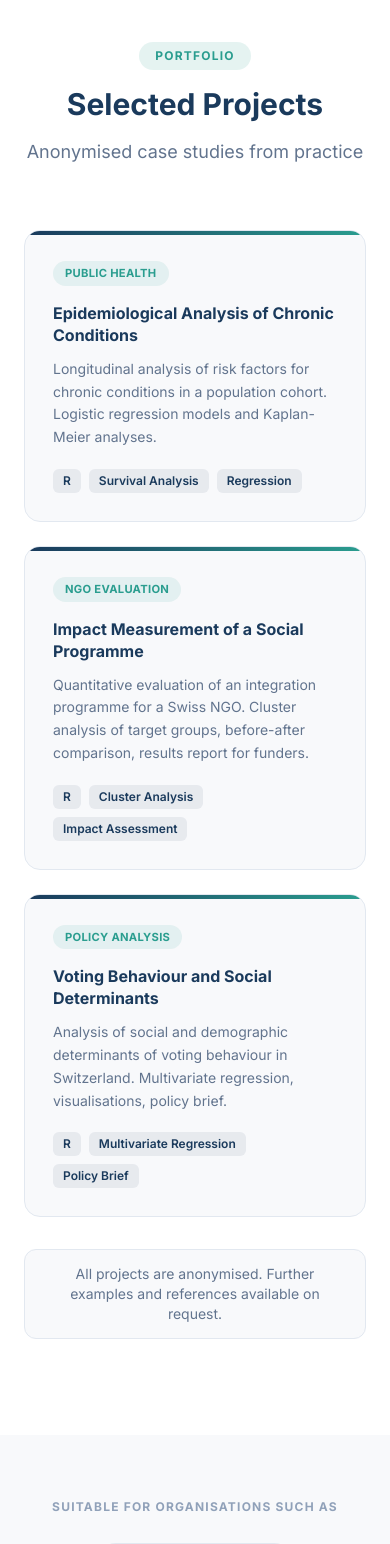
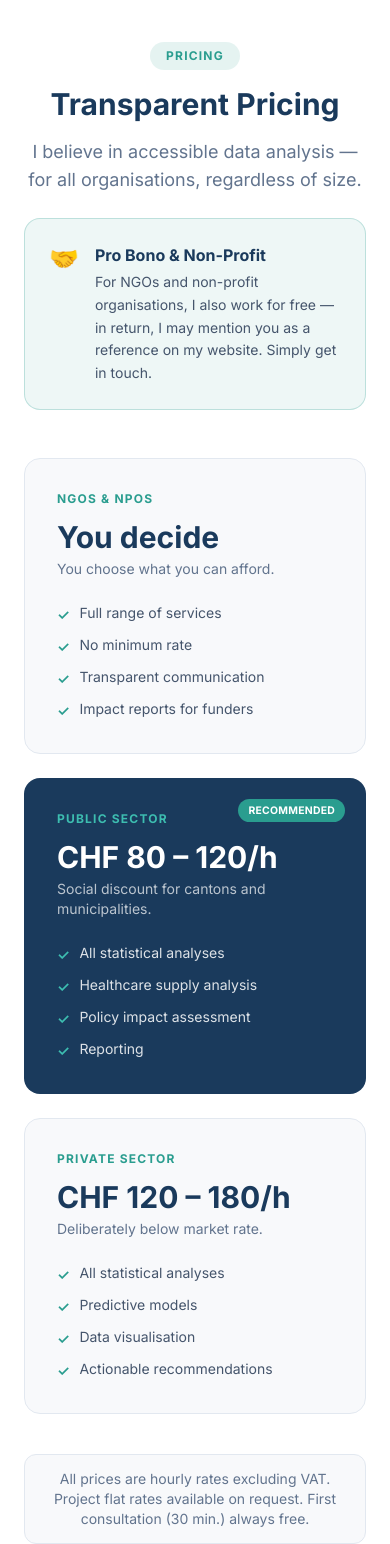
Before and after one commit to aktugdemiroglu745-svg/evidat-website, a Next.js app: page /en in a window 390 px wide. Shown: the part 4840-6384 px from the top of the page. Built offline with nearby package versions, Linux system fonts and the light colour scheme.

Commit message:
Änderung

```diff
--- a/messages/de.json
+++ b/messages/de.json
@@ -2,7 +2,7 @@
   "nav": {
     "services": "Leistungen",
     "about": "Über mich",
-    "portfolio": "Portfolio",
+    "pricing": "Preise",
     "contact": "Kontakt",
     "logoSub": "Analytics & Consulting"
   },
@@ -73,29 +73,48 @@
     "cred3Sub": "Universität Luzern",
     "skills": ["Epidemiologie", "Regressionsanalyse", "Cluster-Analyse", "Prediction Models", "Public Health", "Politikanalyse", "R", "Excel", "Evidenzsynthese"]
   },
-  "portfolio": {
-    "tag": "Portfolio",
-    "title": "Ausgewählte Projekte",
-    "sub": "Anonymisierte Fallbeispiele aus der Praxis",
-    "note": "Alle Projekte sind anonymisiert. Weitere Beispiele und Referenzen auf Anfrage.",
-    "items": [
+  "pricing": {
+    "tag": "Preise",
+    "title": "Transparente Preisgestaltung",
+    "sub": "Ich glaube an zugängliche Datenanalyse — für alle Organisationen, unabhängig von ihrer Grösse.",
+    "proBonoTitle": "Pro Bono & Gemeinnützig",
+    "proBonoDesc": "Für NGOs und gemeinnützige Organisationen arbeite ich auch kostenlos — im Gegenzug darf ich Sie als Referenz auf meiner Website erwähnen. Nehmen Sie einfach Kontakt auf.",
+    "popular": "Empfohlen",
+    "note": "Alle Preise sind Stundenansätze ohne MwSt. Projektpauschalen auf Anfrage möglich. Erstes Beratungsgespräch (30 Min.) immer kostenlos.",
+    "tiers": [
       {
-        "tag": "Public Health",
-        "title": "Epidemiologische Analyse chronischer Erkrankungen",
-        "desc": "Längsschnittanalyse von Risikofaktoren für chronische Erkrankungen in einer Bevölkerungskohorte. Logistische Regressionsmodelle und Kaplan-Meier-Analysen.",
-        "tech": ["R", "Survival Analysis", "Regression"]
+        "label": "NGOs & NPOs",
+        "price": "Selbst bestimmen",
+        "desc": "Sie entscheiden, was Sie zahlen können.",
+        "features": [
+          "Voller Leistungsumfang",
+          "Kein Mindesttarif",
+          "Transparente Kommunikation",
+          "Wirkungsberichte für Geldgeber"
+        ]
       },
       {
-        "tag": "NGO Evaluation",
-        "title": "Wirkungsmessung eines Sozialprogramms",
-        "desc": "Quantitative Evaluation eines Integrationsprogramms für eine Schweizer NGO. Cluster-Analyse der Zielgruppen, Vorher-Nachher-Vergleich, Ergebnisbericht für Geldgeber.",
-        "tech": ["R", "Cluster-Analyse", "Impact Assessment"]
+        "label": "Öffentliche Hand",
+        "price": "80 – 120 CHF/h",
+        "desc": "Sozialrabatt für Kantone und Gemeinden.",
+        "features": [
+          "Alle statistischen Analysen",
+          "Versorgungsanalysen",
+          "Politikfolgenabschätzung",
+          "Berichterstattung"
+        ],
+        "highlight": true
       },
       {
-        "tag": "Politikanalyse",
-        "title": "Abstimmungsverhalten und soziale Determinanten",
-        "desc": "Analyse der sozialen und demografischen Determinanten des Abstimmungsverhaltens in der Schweiz. Multivariate Regression, Visualisierungen, Policy Brief.",
-        "tech": ["R", "Multivariate Regression", "Policy Brief"]
+        "label": "Privatwirtschaft",
+        "price": "120 – 180 CHF/h",
+        "desc": "Bewusst günstig unter Marktpreis.",
+        "features": [
+          "Alle statistischen Analysen",
+          "Prädiktive Modelle",
+          "Datenvisualisierung",
+          "Handlungsempfehlungen"
+        ]
       }
     ]
   },
--- a/messages/en.json
+++ b/messages/en.json
@@ -2,7 +2,7 @@
   "nav": {
     "services": "Services",
     "about": "About",
-    "portfolio": "Portfolio",
+    "pricing": "Pricing",
     "contact": "Contact",
     "logoSub": "Analytics & Consulting"
   },
@@ -78,29 +78,48 @@
     "cred3Sub": "University of Lucerne",
     "skills": ["Epidemiology", "Regression Analysis", "Cluster Analysis", "Prediction Models", "Public Health", "Policy Analysis", "R", "Excel", "Evidence Synthesis"]
   },
-  "portfolio": {
-    "tag": "Portfolio",
-    "title": "Selected Projects",
-    "sub": "Anonymised case studies from practice",
-    "note": "All projects are anonymised. Further examples and references available on request.",
-    "items": [
+  "pricing": {
+    "tag": "Pricing",
+    "title": "Transparent Pricing",
+    "sub": "I believe in accessible data analysis — for all organisations, regardless of size.",
+    "proBonoTitle": "Pro Bono & Non-Profit",
+    "proBonoDesc": "For NGOs and non-profit organisations, I also work for free — in return, I may mention you as a reference on my website. Simply get in touch.",
+    "popular": "Recommended",
+    "note": "All prices are hourly rates excluding VAT. Project flat rates available on request. First consultation (30 min.) always free.",
+    "tiers": [
       {
-        "tag": "Public Health",
-        "title": "Epidemiological Analysis of Chronic Conditions",
-        "desc": "Longitudinal analysis of risk factors for chronic conditions in a population cohort. Logistic regression models and Kaplan-Meier analyses.",
-        "tech": ["R", "Survival Analysis", "Regression"]
+        "label": "NGOs & NPOs",
+        "price": "You decide",
+        "desc": "You choose what you can afford.",
+        "features": [
+          "Full range of services",
+          "No minimum rate",
+          "Transparent communication",
+          "Impact reports for funders"
+        ]
       },
       {
-        "tag": "NGO Evaluation",
-        "title": "Impact Measurement of a Social Programme",
-        "desc": "Quantitative evaluation of an integration programme for a Swiss NGO. Cluster analysis of target groups, before-after comparison, results report for funders.",
-        "tech": ["R", "Cluster Analysis", "Impact Assessment"]
+        "label": "Public Sector",
+        "price": "CHF 80 – 120/h",
+        "desc": "Social discount for cantons and municipalities.",
+        "features": [
+          "All statistical analyses",
+          "Healthcare supply analysis",
+          "Policy impact assessment",
+          "Reporting"
+        ],
+        "highlight": true
       },
       {
-        "tag": "Policy Analysis",
-        "title": "Voting Behaviour and Social Determinants",
-        "desc": "Analysis of social and demographic determinants of voting behaviour in Switzerland. Multivariate regression, visualisations, policy brief.",
-        "tech": ["R", "Multivariate Regression", "Policy Brief"]
+        "label": "Private Sector",
+        "price": "CHF 120 – 180/h",
+        "desc": "Deliberately below market rate.",
+        "features": [
+          "All statistical analyses",
+          "Predictive models",
+          "Data visualisation",
+          "Actionable recommendations"
+        ]
       }
     ]
   },
--- a/messages/fr.json
+++ b/messages/fr.json
@@ -2,7 +2,7 @@
   "nav": {
     "services": "Services",
     "about": "À propos",
-    "portfolio": "Portfolio",
+    "pricing": "Tarifs",
     "contact": "Contact",
     "logoSub": "Analytics & Conseil"
   },
@@ -77,29 +77,48 @@
     "cred3Sub": "Programmation statistique",
     "skills": ["Épidémiologie", "Analyse de régression", "Analyse de clusters", "Modèles prédictifs", "Santé publique", "Analyse politique", "R", "Excel", "Synthèse des preuves"]
   },
-  "portfolio": {
-    "tag": "Portfolio",
-    "title": "Projets sélectionnés",
-    "sub": "Études de cas anonymisées",
-    "note": "Tous les projets sont anonymisés. D'autres exemples et références sur demande.",
-    "items": [
+  "pricing": {
+    "tag": "Tarifs",
+    "title": "Tarification transparente",
+    "sub": "Je crois en l'accessibilité de l'analyse de données — pour toutes les organisations, quelle que soit leur taille.",
+    "proBonoTitle": "Pro Bono & Bénévolat",
+    "proBonoDesc": "Pour les ONG et organisations à but non lucratif, je travaille aussi gratuitement — en contrepartie, je peux vous mentionner comme référence sur mon site. Contactez-moi simplement.",
+    "popular": "Recommandé",
+    "note": "Tous les prix sont des taux horaires hors TVA. Forfaits projet disponibles sur demande. Premier entretien (30 min.) toujours gratuit.",
+    "tiers": [
       {
-        "tag": "Santé publique",
-        "title": "Analyse épidémiologique des maladies chroniques",
-        "desc": "Analyse longitudinale des facteurs de risque des maladies chroniques dans une cohorte. Modèles de régression logistique et analyses de Kaplan-Meier.",
-        "tech": ["R", "Analyse de survie", "Régression"]
+        "label": "ONG & OBNL",
+        "price": "Vous décidez",
+        "desc": "Vous choisissez ce que vous pouvez vous permettre.",
+        "features": [
+          "Gamme complète de services",
+          "Pas de tarif minimum",
+          "Communication transparente",
+          "Rapports d'impact pour les bailleurs"
+        ]
       },
       {
-        "tag": "Évaluation ONG",
-        "title": "Mesure d'impact d'un programme social",
-        "desc": "Évaluation quantitative d'un programme d'intégration pour une ONG suisse. Analyse de clusters des groupes cibles, comparaison avant-après, rapport pour les bailleurs.",
-        "tech": ["R", "Analyse de clusters", "Impact Assessment"]
+        "label": "Secteur public",
+        "price": "CHF 80 – 120/h",
+        "desc": "Tarif social pour les cantons et communes.",
+        "features": [
+          "Toutes les analyses statistiques",
+          "Analyse de l'offre de soins",
+          "Analyse d'impact des politiques",
+          "Rapports"
+        ],
+        "highlight": true
       },
       {
-        "tag": "Analyse politique",
-        "title": "Comportement électoral et déterminants sociaux",
-        "desc": "Analyse des déterminants sociaux et démographiques du comportement lors des votations en Suisse. Régression multivariée, visualisations, note de politique.",
-        "tech": ["R", "Régression multivariée", "Note de politique"]
+        "label": "Secteur privé",
+        "price": "CHF 120 – 180/h",
+        "desc": "Délibérément en dessous du prix du marché.",
+        "features": [
+          "Toutes les analyses statistiques",
+          "Modèles prédictifs",
+          "Visualisation de données",
+          "Recommandations concrètes"
+        ]
       }
     ]
   },
--- a/src/app/[locale]/page.tsx
+++ b/src/app/[locale]/page.tsx
@@ -2,7 +2,7 @@ import Navbar from '@/components/Navbar';
 import Hero from '@/components/Hero';
 import Services from '@/components/Services';
 import About from '@/components/About';
-import Portfolio from '@/components/Portfolio';
+import Pricing from '@/components/Pricing';
 import Clients from '@/components/Clients';
 import Contact from '@/components/Contact';
 import Footer from '@/components/Footer';
@@ -15,7 +15,7 @@ export default function Home() {
         <Hero />
         <Services />
         <About />
-        <Portfolio />
+        <Pricing />
         <Clients />
         <Contact />
       </main>
--- a/src/components/Footer.tsx
+++ b/src/components/Footer.tsx
@@ -7,7 +7,7 @@ export default function Footer() {
   const links = [
     { href: '#services',  label: tNav('services') },
     { href: '#about',     label: tNav('about') },
-    { href: '#portfolio', label: tNav('portfolio') },
+    { href: '#pricing',   label: tNav('pricing') },
     { href: '#contact',   label: tNav('contact') },
   ];
 
--- a/src/components/Navbar.tsx
+++ b/src/components/Navbar.tsx
@@ -27,7 +27,7 @@ export default function Navbar() {
   const navLinks = [
     { href: '#services', label: t('services') },
     { href: '#about',    label: t('about') },
-    { href: '#portfolio',label: t('portfolio') },
+    { href: '#pricing',  label: t('pricing') },
   ];
 
   return (
--- /dev/null
+++ b/src/components/Pricing.tsx
@@ -0,0 +1,76 @@
+import { useTranslations } from 'next-intl';
+
+export default function Pricing() {
+  const t = useTranslations('pricing');
+  const tiers = t.raw('tiers') as Array<{
+    label: string;
+    price: string;
+    desc: string;
+    features: string[];
+    highlight?: boolean;
+  }>;
+
+  return (
+    <section id="pricing" className="py-24 bg-white">
+      <div className="max-w-6xl mx-auto px-6">
+        {/* Header */}
+        <div className="text-center max-w-2xl mx-auto mb-6">
+          <span className="inline-block bg-[#2a9d8f]/12 text-[#2a9d8f] text-xs font-bold uppercase tracking-widest px-4 py-1.5 rounded-full mb-4">
+            {t('tag')}
+          </span>
+          <h2 className="text-3xl md:text-4xl font-bold text-[#1a3a5c] mb-4">{t('title')}</h2>
+          <p className="text-slate-500 text-lg">{t('sub')}</p>
+        </div>
+
+        {/* Pro Bono Banner */}
+        <div className="max-w-3xl mx-auto mb-12 bg-[#2a9d8f]/8 border border-[#2a9d8f]/25 rounded-2xl p-6 flex gap-4 items-start">
+          <span className="text-2xl">🤝</span>
+          <div>
+            <strong className="block text-[#1a3a5c] font-bold mb-1">{t('proBonoTitle')}</strong>
+            <p className="text-slate-600 text-sm leading-relaxed">{t('proBonoDesc')}</p>
+          </div>
+        </div>
+
+        {/* Tiers */}
+        <div className="grid grid-cols-1 md:grid-cols-3 gap-6 mb-10">
+          {tiers.map((tier, i) => (
+            <div key={i}
+                 className={`relative rounded-2xl p-8 border transition-all hover:-translate-y-1 hover:shadow-xl ${
+                   tier.highlight
+                     ? 'bg-[#1a3a5c] border-transparent'
+                     : 'bg-[#f8f9fb] border-slate-200 hover:border-[#2a9d8f]/30'
+                 }`}>
+              {tier.highlight && (
+                <span className="absolute top-5 right-5 bg-[#2a9d8f] text-white text-[0.65rem] font-bold uppercase tracking-wide px-2.5 py-1 rounded-full">
+                  {t('popular')}
+                </span>
+              )}
+              <p className={`text-xs font-bold uppercase tracking-widest mb-3 ${tier.highlight ? 'text-[#3dbdb0]' : 'text-[#2a9d8f]'}`}>
+                {tier.label}
+              </p>
+              <p className={`text-3xl font-bold mb-1 ${tier.highlight ? 'text-white' : 'text-[#1a3a5c]'}`}>
+                {tier.price}
+              </p>
+              <p className={`text-sm mb-6 ${tier.highlight ? 'text-white/70' : 'text-slate-500'}`}>
+                {tier.desc}
+              </p>
+              <ul className="space-y-2.5">
+                {tier.features.map((f, j) => (
+                  <li key={j} className="flex items-start gap-2.5">
+                    <span className={`mt-0.5 text-sm font-bold ${tier.highlight ? 'text-[#3dbdb0]' : 'text-[#2a9d8f]'}`}>✓</span>
+                    <span className={`text-sm ${tier.highlight ? 'text-white/85' : 'text-slate-600'}`}>{f}</span>
+                  </li>
+                ))}
+              </ul>
+            </div>
+          ))}
+        </div>
+
+        {/* Note */}
+        <p className="text-center text-sm text-slate-500 bg-[#f8f9fb] border border-slate-200 rounded-xl py-3.5 px-6 max-w-2xl mx-auto">
+          {t('note')}
+        </p>
+      </div>
+    </section>
+  );
+}
```
